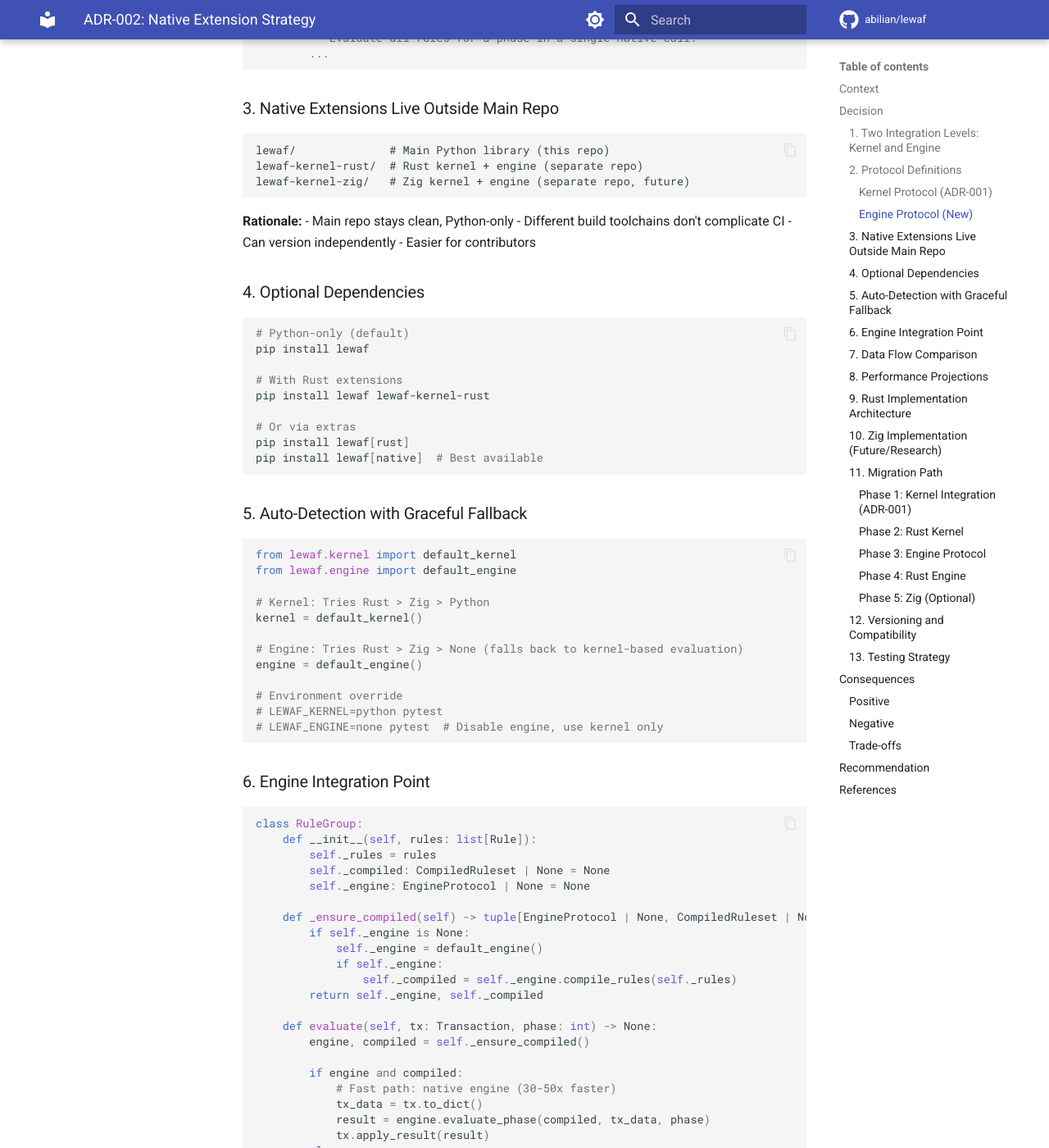
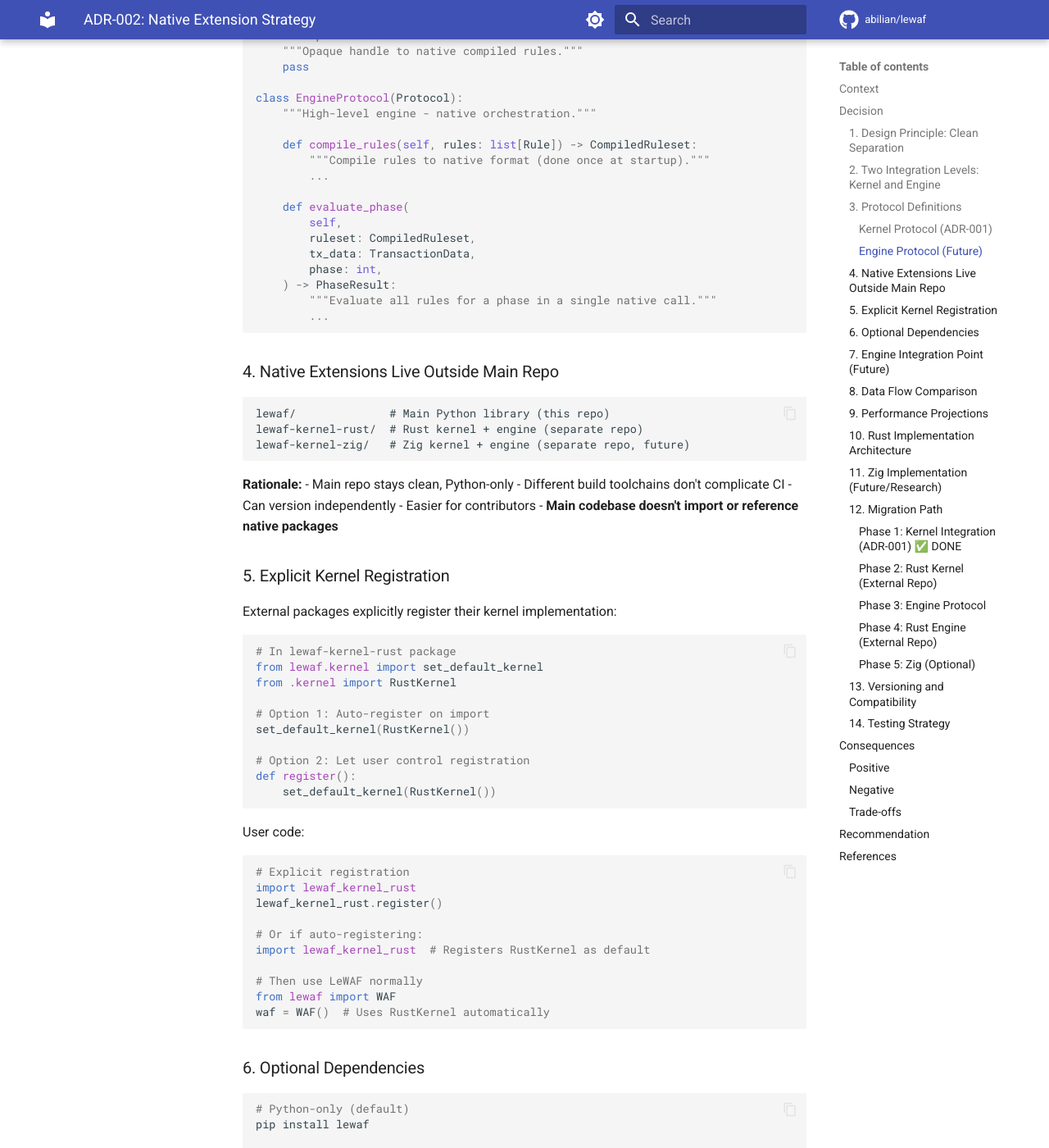
Before and after one commit to abilian/lewaf, an MkDocs documentation site: the page built from docs/adrs/ADR-002-native-kernel-strategy.md, in a window 1280 px wide and 1400 px high, scrolled down 2710 px. Shown: the whole window at 82% size. Built offline with MkDocs 1.6.1 and Material for MkDocs 9.7.7, drawn with Linux system fonts in a browser that asks for light colours; comment, search, counter and statistics services are not loaded; the version menu is left out; some of the changed text lies outside the part shown.

Commit message:
feat(kernel): complete kernel integration with explicit registration

````diff
--- a/docs/adrs/ADR-002-native-kernel-strategy.md
+++ b/docs/adrs/ADR-002-native-kernel-strategy.md
@@ -30,7 +30,20 @@ This ADR outlines the strategy for developing and integrating native extensions
 
 ## Decision
 
-### 1. Two Integration Levels: Kernel and Engine
+### 1. Design Principle: Clean Separation
+
+**The main LeWAF codebase does not know about native implementations.**
+
+The main repo provides:
+- `KernelProtocol` - The interface definition
+- `PythonKernel` - Pure Python reference implementation
+- `set_default_kernel()` - Registration function for external kernels
+
+External packages (e.g., `lewaf-kernel-rust`) provide:
+- Native kernel implementation
+- Registration with LeWAF via `set_default_kernel()`
+
+### 2. Two Integration Levels: Kernel and Engine
 
 We define two distinct integration points with different trade-offs:
 
@@ -76,10 +89,13 @@ class KernelProtocol(Protocol):
     # Level 2: Operators
     def evaluate_rx(self, pattern: str, value: str, capture: bool) -> tuple[bool, list[str]]: ...
     def evaluate_pm(self, phrases: list[str], value: str) -> bool: ...
-    # ... all 32 operators
+    # ... all operators
+
+    # Level 2.5: Generic dispatch
+    def evaluate_operator(self, name: str, arg: str, value: str, capture: bool) -> tuple[bool, list[str]]: ...
 ```
 
-#### Engine Protocol (New)
+#### Engine Protocol (Future)
 
 ```python
 class TransactionData(TypedDict):
@@ -121,7 +137,7 @@ class EngineProtocol(Protocol):
         ...
 ```
 
-### 3. Native Extensions Live Outside Main Repo
+### 4. Native Extensions Live Outside Main Repo
 
 ```
 lewaf/              # Main Python library (this repo)
@@ -134,71 +150,84 @@ lewaf-kernel-zig/   # Zig kernel + engine (separate repo, future)
 - Different build toolchains don't complicate CI
 - Can version independently
 - Easier for contributors
+- **Main codebase doesn't import or reference native packages**
 
-### 4. Optional Dependencies
+### 5. Explicit Kernel Registration
+
+External packages explicitly register their kernel implementation:
+
+```python
+# In lewaf-kernel-rust package
+from lewaf.kernel import set_default_kernel
+from .kernel import RustKernel
+
+# Option 1: Auto-register on import
+set_default_kernel(RustKernel())
+
+# Option 2: Let user control registration
+def register():
+    set_default_kernel(RustKernel())
+```
+
+User code:
+```python
+# Explicit registration
+import lewaf_kernel_rust
+lewaf_kernel_rust.register()
+
+# Or if auto-registering:
+import lewaf_kernel_rust  # Registers RustKernel as default
+
+# Then use LeWAF normally
+from lewaf import WAF
+waf = WAF()  # Uses RustKernel automatically
+```
+
+### 6. Optional Dependencies
 
 ```bash
 # Python-only (default)
 pip install lewaf
 
-# With Rust extensions
+# With Rust extensions (user installs separately)
 pip install lewaf lewaf-kernel-rust
 
-# Or via extras
+# Or via extras (if we configure pyproject.toml)
 pip install lewaf[rust]
-pip install lewaf[native]  # Best available
 ```
 
-### 5. Auto-Detection with Graceful Fallback
+### 7. Engine Integration Point (Future)
 
-```python
-from lewaf.kernel import default_kernel
-from lewaf.engine import default_engine
-
-# Kernel: Tries Rust > Zig > Python
-kernel = default_kernel()
-
-# Engine: Tries Rust > Zig > None (falls back to kernel-based evaluation)
-engine = default_engine()
-
-# Environment override
-# LEWAF_KERNEL=python pytest
-# LEWAF_ENGINE=none pytest  # Disable engine, use kernel only
-```
-
-### 6. Engine Integration Point
+When Engine level is implemented:
 
 ```python
 class RuleGroup:
-    def __init__(self, rules: list[Rule]):
+    def __init__(self, rules: list[Rule], engine: EngineProtocol | None = None):
         self._rules = rules
+        self._engine = engine
         self._compiled: CompiledRuleset | None = None
-        self._engine: EngineProtocol | None = None
 
-    def _ensure_compiled(self) -> tuple[EngineProtocol | None, CompiledRuleset | None]:
-        if self._engine is None:
-            self._engine = default_engine()
-            if self._engine:
-                self._compiled = self._engine.compile_rules(self._rules)
-        return self._engine, self._compiled
+    def _ensure_compiled(self) -> CompiledRuleset | None:
+        if self._engine and self._compiled is None:
+            self._compiled = self._engine.compile_rules(self._rules)
+        return self._compiled
 
     def evaluate(self, tx: Transaction, phase: int) -> None:
-        engine, compiled = self._ensure_compiled()
+        compiled = self._ensure_compiled()
 
-        if engine and compiled:
+        if self._engine and compiled:
             # Fast path: native engine (30-50x faster)
             tx_data = tx.to_dict()
-            result = engine.evaluate_phase(compiled, tx_data, phase)
+            result = self._engine.evaluate_phase(compiled, tx_data, phase)
             tx.apply_result(result)
         else:
-            # Fallback: kernel-based evaluation (2-10x faster)
-            # Or pure Python if no kernel available
+            # Fallback: kernel-based evaluation
             for rule in self._rules:
                 if rule.phase == phase:
                     rule.evaluate(tx)
 ```
 
-### 7. Data Flow Comparison
+### 8. Data Flow Comparison
 
 **Kernel Level (many FFI calls):**
 ```
@@ -248,13 +277,13 @@ apply_result(result)
 - SIMD for transforms
 - Aho-Corasick compiled once
 
-### 9. Rust Implementation Architecture
+### 10. Rust Implementation Architecture
 
 ```
 lewaf-kernel-rust/
 ├── Cargo.toml
 ├── src/
-│   ├── lib.rs              # PyO3 bindings
+│   ├── lib.rs              # PyO3 bindings + set_default_kernel()
 │   ├── kernel/
 │   │   ├── mod.rs          # KernelProtocol impl
 │   │   ├── regex.rs        # DFA regex (regex crate)
@@ -267,7 +296,7 @@ lewaf-kernel-rust/
 │       └── transaction.rs  # Native TransactionData
 ├── python/
 │   └── lewaf_kernel_rust/
-│       └── __init__.py
+│       └── __init__.py     # Calls set_default_kernel()
 └── pyproject.toml          # maturin config
 ```
 
@@ -296,24 +325,26 @@ lewaf-kernel-zig/
 - Comptime rule compilation (rules baked into binary)
 - Smaller binary size
 
-### 11. Migration Path
+### 12. Migration Path
 
-#### Phase 1: Kernel Integration (ADR-001)
+#### Phase 1: Kernel Integration (ADR-001) ✅ DONE
 - Wire up KernelProtocol in Rule.evaluate()
 - Python kernel as default
+- Explicit registration via set_default_kernel()
 - All tests pass
 
-#### Phase 2: Rust Kernel
+#### Phase 2: Rust Kernel (External Repo)
+- Create lewaf-kernel-rust repo
 - Implement KernelProtocol in Rust
 - Publish lewaf-kernel-rust 0.1.0
 - Target: 2-10x speedup
 
 #### Phase 3: Engine Protocol
-- Define EngineProtocol
+- Define EngineProtocol in main repo
 - Add integration point in RuleGroup
 - Implement Python reference engine (uses kernel)
 
-#### Phase 4: Rust Engine
+#### Phase 4: Rust Engine (External Repo)
 - Implement rule compilation
 - Implement evaluate_phase
 - Target: 30-50x speedup
@@ -322,36 +353,41 @@ lewaf-kernel-zig/
 - WASM target
 - Comptime optimization research
 
-### 12. Versioning and Compatibility
+### 13. Versioning and Compatibility
 
 ```python
-# Protocol versions
+# Protocol versions (in main repo)
 KERNEL_PROTOCOL_VERSION = "1.0"
 ENGINE_PROTOCOL_VERSION = "1.0"
 
 # Native package declares compatibility
-SUPPORTED_LEWAF_VERSIONS = ["0.7.*", "0.8.*"]
+# In lewaf-kernel-rust/pyproject.toml:
+# dependencies = ["lewaf>=0.7.0,<0.9.0"]
 ```
 
-### 13. Testing Strategy
+### 14. Testing Strategy
 
 ```bash
-# Test with specific implementations
-LEWAF_KERNEL=rust LEWAF_ENGINE=rust pytest
-LEWAF_KERNEL=python LEWAF_ENGINE=none pytest  # Pure Python
+# Test with Python kernel (default)
+pytest
 
-# Performance regression tests
-pytest tests/benchmarks/ --kernel=rust --engine=rust
+# Test with Rust kernel (if installed)
+python -c "import lewaf_kernel_rust" && pytest
+
+# In CI, test both configurations
+pytest  # Python
+pip install lewaf-kernel-rust && pytest  # Rust
 ```
 
 ## Consequences
 
 ### Positive
 
-1. **Two optimization tiers** - Choose based on needs
-2. **Clean separation** - Main repo stays simple
-3. **Graceful degradation** - Python always works
-4. **Maximum performance available** - 30-50x with engine
+1. **Clean separation** - Main repo doesn't know about native code
+2. **Explicit control** - Users choose which kernel to use
+3. **Two optimization tiers** - Choose based on needs
+4. **Graceful degradation** - Python always works
+5. **Maximum performance available** - 30-50x with engine
 
 ### Negative
 
@@ -376,28 +412,19 @@ pytest tests/benchmarks/ --kernel=rust --engine=rust
 
 1. Start with Kernel (quick wins, validates approach)
 2. Add Engine when performance requirements demand it
-3. Auto-select based on ruleset size and available implementations
+3. Users explicitly install and register native kernels
 
 ```python
-def get_evaluator(rules: list[Rule]) -> Evaluator:
-    engine = default_engine()
-    kernel = default_kernel()
+# User code
+import lewaf_kernel_rust  # Optional - registers RustKernel
 
-    # Engine beneficial for many rules
-    if engine and len(rules) > 50:
-        return EngineEvaluator(engine, rules)
-
-    # Kernel for smaller rulesets
-    if kernel:
-        return KernelEvaluator(kernel, rules)
-
-    # Pure Python fallback
-    return PythonEvaluator(rules)
+from lewaf import WAF
+waf = WAF()  # Uses RustKernel if available, else PythonKernel
 ```
 
 ## References
 
-- ADR-001 - Kernel integration (immediate refactoring)
+- ADR-001 - Kernel integration (implemented)
 - `experimental/notes/BENCHMARK-REPORT.md` - Performance analysis
 - `experimental/notes/extended-kernel-analysis.md` - Engine-level analysis
 - `experimental/notes/future-vision.md` - Architecture vision
````
Also changed, not shown: other parts of docs/adrs/ADR-002-native-kernel-strategy.md (+3 -3 lines), docs/adrs/ADR-001-kernel-integration.md (+68 -58 lines), 5 other files.
